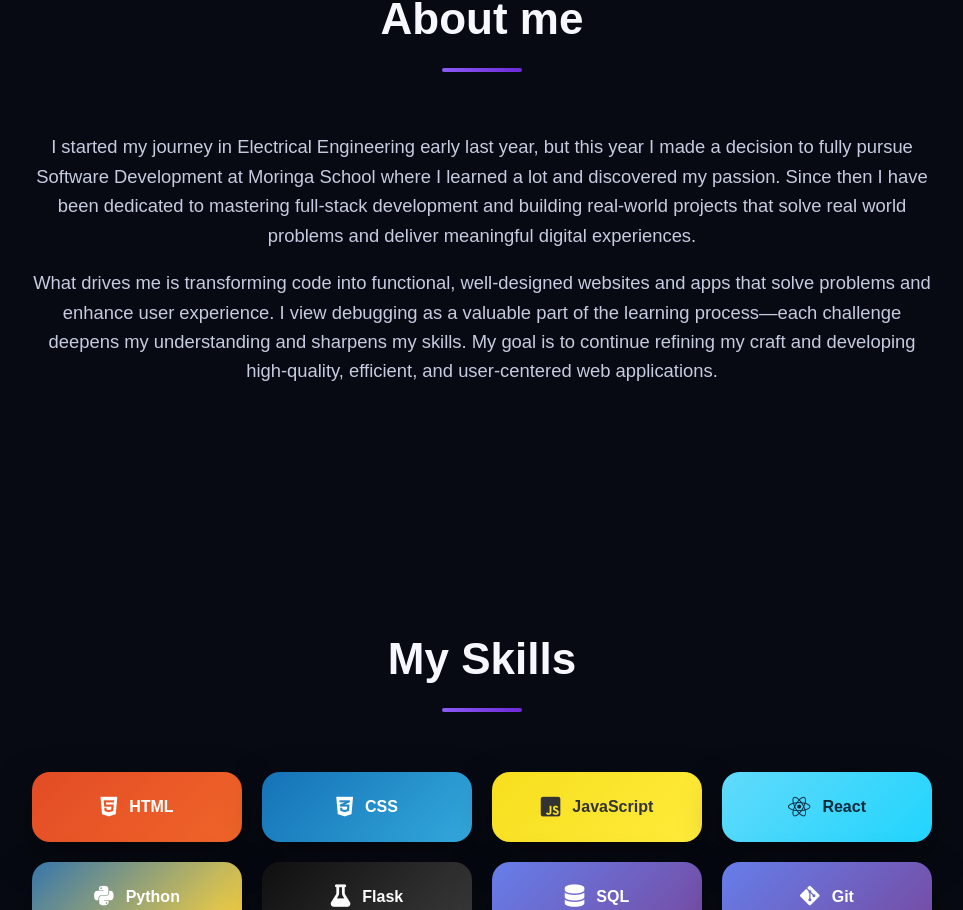
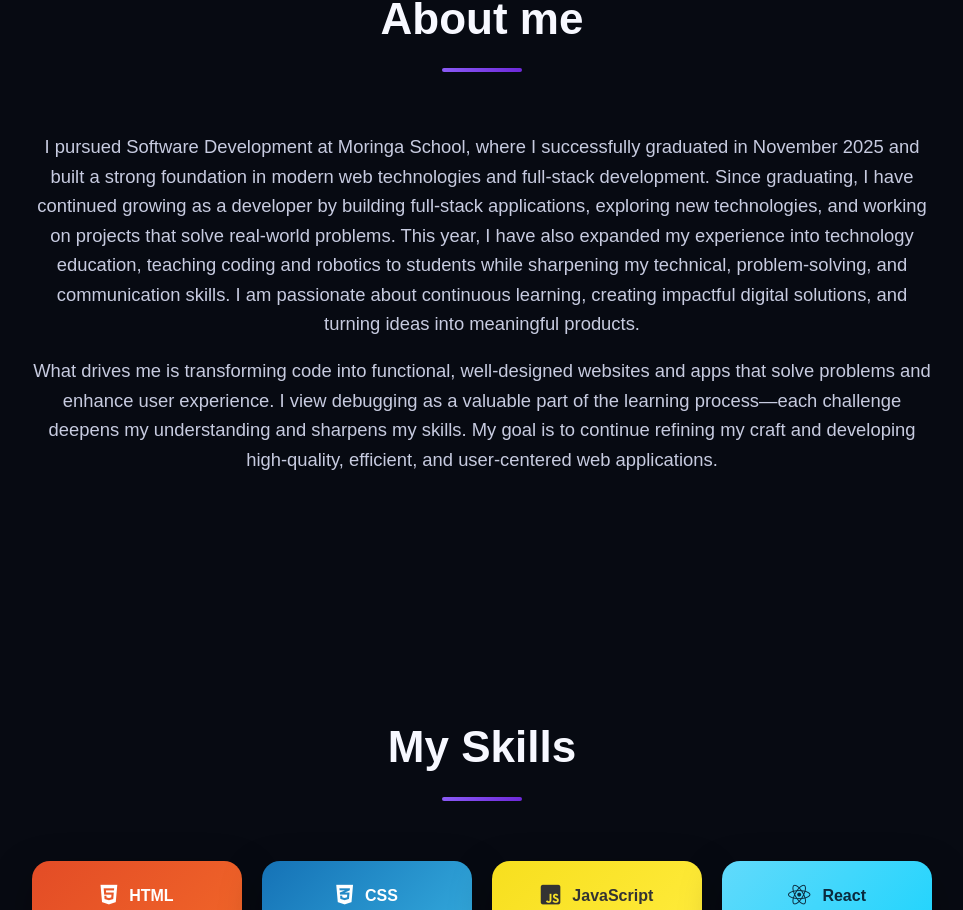
Before and after one commit to Jeremymarube/my-proffesional-portofolio, a Next.js app: page / in a window 1280 px wide. Shown: the part 1014-1924 px from the top of the page, without its empty margins (158-1121 px from the left). Built offline with nearby package versions, Linux system fonts and the light colour scheme; a web font is replaced by a local one.

Commit message:
updating aboutme section

```diff
--- a/src/components/About/About.js
+++ b/src/components/About/About.js
@@ -3,11 +3,13 @@ const About = () => {
     <section id="about">
       <h2>About me</h2>
       <p>
-        I started my journey in Electrical Engineering early last year, but this year I made a
-        decision to fully pursue Software Development at Moringa School where I learned a lot and
-        discovered my passion. Since then I have been dedicated to mastering full-stack development
-        and building real-world projects that solve real world problems and deliver meaningful
-        digital experiences.
+        I pursued Software Development at Moringa School, where I successfully graduated in November
+         2025 and built a strong foundation in modern web technologies and full-stack development.
+          Since graduating, I have continued growing as a developer by building full-stack applications,
+           exploring new technologies, and working on projects that solve real-world problems. This year,
+            I have also expanded my experience into technology education, teaching coding and robotics to
+             students while sharpening my technical, problem-solving, and communication skills.
+             I am passionate about continuous learning, creating impactful digital solutions, and turning ideas into meaningful products.
       </p>
       <p>
         What drives me is transforming code into functional, well-designed websites and apps that
```
